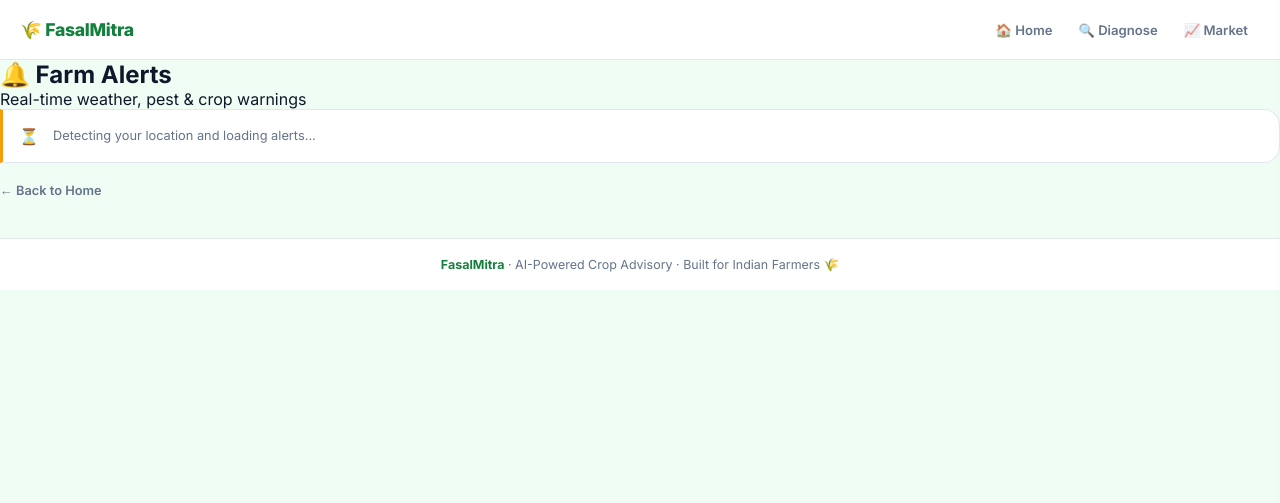
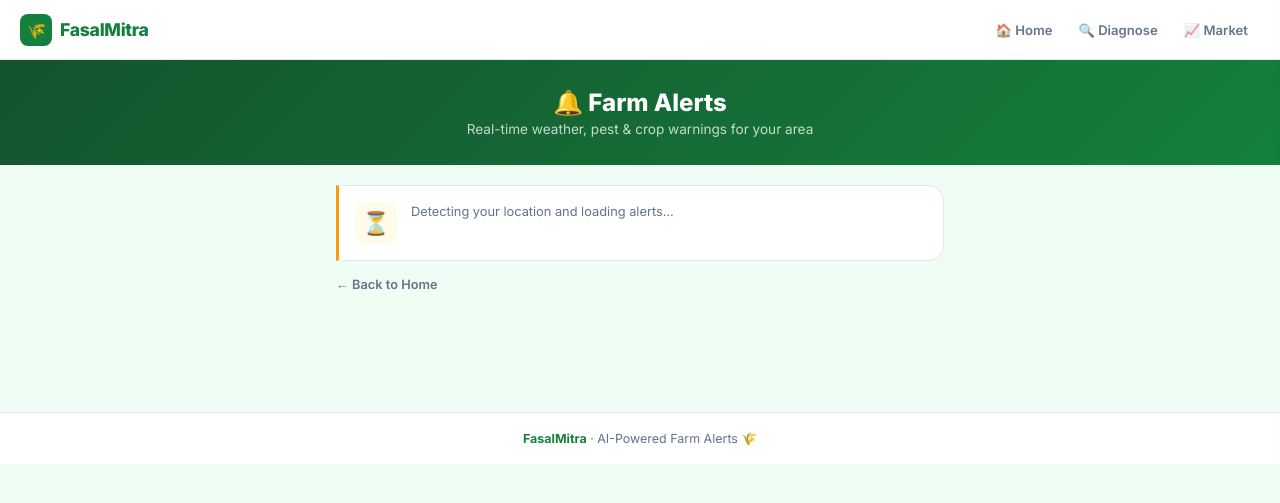
Before and after one commit to Anant-083/Kisan_Mitra, a Flask app: page /alerts in a window 1280 px wide. Shown: the top 503 px of the page. Run offline with Flask 3, Linux system fonts and the light colour scheme.

Commit message:
Refactor alerts.html for improved layout and styles
Updated the HTML structure and styles for the alerts page, including changes to the navbar, page title, and alert item layout.

```diff
--- a/templates/alerts.html
+++ b/templates/alerts.html
@@ -3,50 +3,45 @@
 <head>
   <meta charset="UTF-8"/>
   <meta name="viewport" content="width=device-width, initial-scale=1.0"/>
-  <title>FasalMitra · Alerts</title>
-  <link href="https://fonts.googleapis.com/css2?family=Poppins:wght@300;400;500;600;700;800&display=swap" rel="stylesheet"/>
+  <title>FasalMitra · Farm Alerts</title>
+  <link href="https://fonts.googleapis.com/css2?family=Inter:wght@300;400;500;600;700;800&display=swap" rel="stylesheet"/>
   <link rel="stylesheet" href="/static/style.css"/>
 </head>
 <body>
-
 <nav class="navbar">
-  <a href="/" class="nav-brand">🌾 FasalMitra</a>
+  <a href="/" class="nav-brand"><span>🌾</span> FasalMitra</a>
   <div class="nav-links">
     <a href="/">🏠 Home</a>
     <a href="/diagnose">🔍 Diagnose</a>
     <a href="/market">📈 Market</a>
   </div>
-  <div class="hamburger" id="hamburger" onclick="toggleMenu()">
-    <span></span><span></span><span></span>
-  </div>
+  <div class="hamburger" onclick="toggleMenu()"><span></span><span></span><span></span></div>
 </nav>
-
 <div class="mobile-menu" id="mobile-menu">
-  <a href="/">🏠 Home</a>
-  <a href="/diagnose">🔍 Diagnose</a>
-  <a href="/market">📈 Market</a>
+  <button class="menu-close" onclick="toggleMenu()">✕</button>
+  <a href="/" onclick="toggleMenu()">🏠 Home</a>
+  <a href="/diagnose" onclick="toggleMenu()">🔍 Diagnose</a>
+  <a href="/market" onclick="toggleMenu()">📈 Market</a>
 </div>
 <div class="mobile-overlay" id="mobile-overlay" onclick="toggleMenu()"></div>
 
-<div class="page-title">
+<div class="page-hero">
   <h2>🔔 Farm Alerts</h2>
-  <p>Real-time weather, pest & crop warnings</p>
+  <p>Real-time weather, pest & crop warnings for your area</p>
 </div>
 
-<div class="main-container" style="margin-top:0">
-  <div class="alerts-grid" id="alerts-grid">
+<div class="container" style="padding-top:20px">
+  <div class="gap-grid" id="alerts-grid">
     <div class="alert-item">
-      <div class="alert-icon">⏳</div>
-      <div class="alert-body">
-        <p>Detecting your location and loading alerts...</p>
-      </div>
+      <div class="alert-icon-wrap">⏳</div>
+      <div class="alert-body"><p>Detecting your location and loading alerts...</p></div>
     </div>
   </div>
-  <a href="/" class="back-link">← Back to Home</a>
+  <a href="/" class="back-link mt-4">← Back to Home</a>
 </div>
 
 <footer class="footer">
-  <strong>FasalMitra</strong> · AI-Powered Crop Advisory · Built for Indian Farmers 🌾
+  <strong>FasalMitra</strong> · AI-Powered Farm Alerts 🌾
 </footer>
 
 <script src="/static/alerts.js"></script>
```
